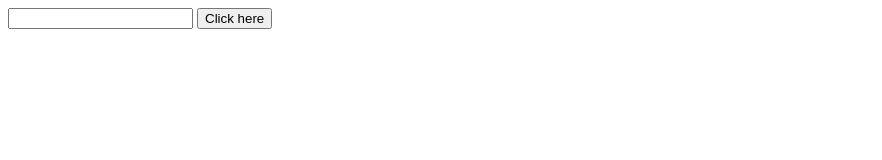
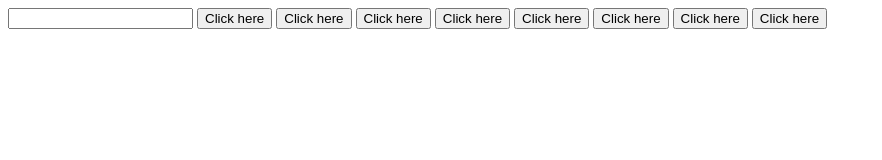
Before and after one commit to Timearchitect/Uppgift1_Alrik_he_2, a plain HTML site: page index.html in a window 1280 px wide. Shown: the whole page, without its empty margins (0-882 px from the left). Drawn offline with Linux system fonts and the light colour scheme.

Commit message:
sdfsdfgdfgs

```diff
--- a/index.html
+++ b/index.html
@@ -10,5 +10,12 @@
     <body>
         <input type="text" />
      <button>Click here </button>
+     <button>Click here </button>
+     <button>Click here </button>
+     <button>Click here </button>
+     <button>Click here </button>
+     <button>Click here </button>
+     <button>Click here </button>
+     <button>Click here </button>
     </body>
 </html>
```
